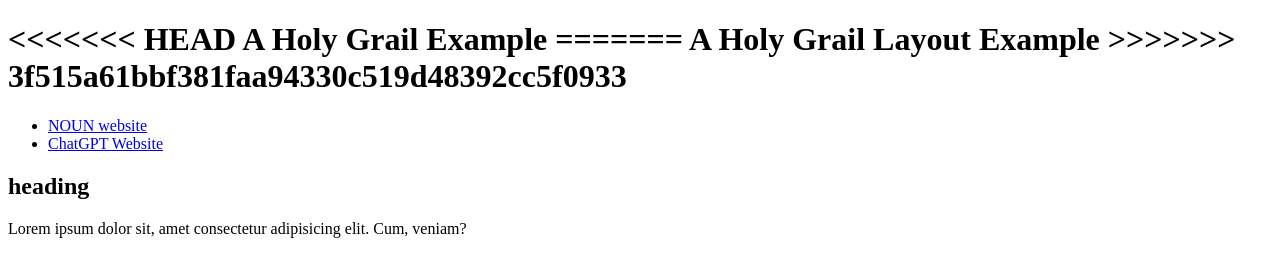
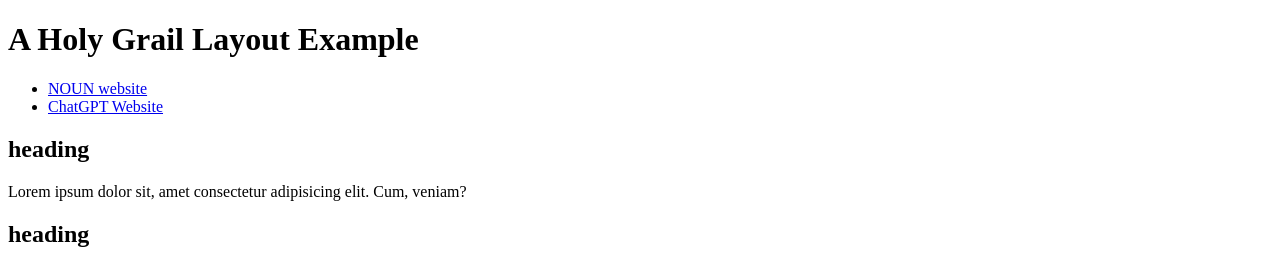
Before and after one commit to hyghbee/wdd130, a plain HTML site: page week02/holygrail.html in a window 1280 px wide. Shown: the top 255 px of the page. Drawn offline with Linux system fonts and the light colour scheme.

Commit message:
Update holygrail.html

```diff
--- a/week02/holygrail.html
+++ b/week02/holygrail.html
@@ -8,11 +8,7 @@
 <body>
     <header>
         <h1>
-<<<<<<< HEAD
-            A Holy Grail Example
-=======
             A Holy Grail Layout Example
->>>>>>> 3f515a61bbf381faa94330c519d48392cc5f0933
         </h1>
     </header>
     <nav>
```
